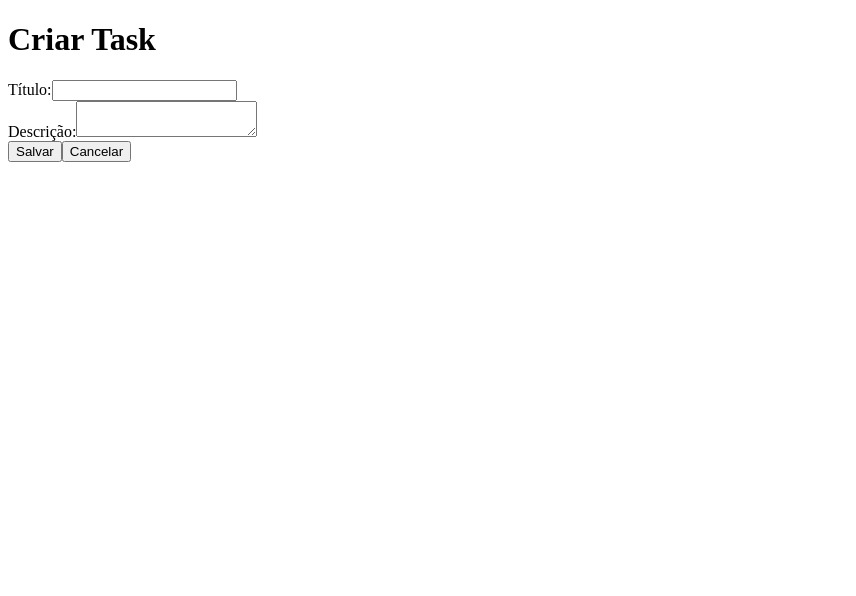
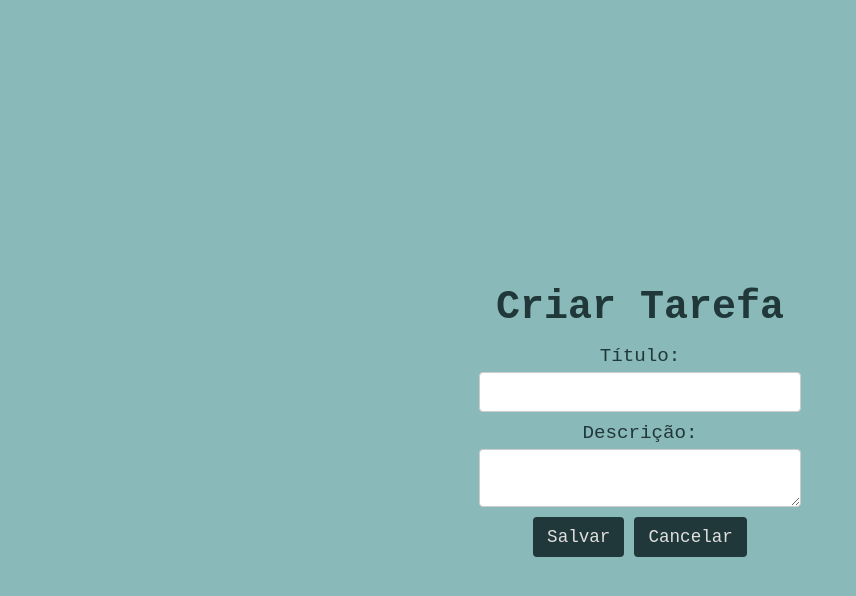
Before and after one commit to paulgabr/todolist, a Next.js app in the folder client/: page /todos/create in a window 1280 px wide. Shown: the top 596 px of the page, without its empty margins (0-856 px from the left). Built offline with nearby package versions, Linux system fonts and the light colour scheme; no server answers.

Commit message:
Adicionando estilo e refatorando páginas

```diff
--- a/client/src/app/layout.tsx
+++ b/client/src/app/layout.tsx
@@ -12,7 +12,7 @@ export default function RootLayout({
 }>) {
   return (
     <html lang="pt">
-      <body>
+      <body style={{backgroundColor: "rgb(137, 185, 185)"}}>
         {children}
       </body>
     </html>
--- /dev/null
+++ b/client/src/app/todos/[id]/page.module.css
@@ -0,0 +1,74 @@
+.main {
+  display: flex;
+  flex-direction: column;
+  align-items: center;
+  justify-content: center;
+  height: 100vh;
+}
+
+.title {
+  font-family: monospace;
+  font-size: 2.5rem;
+  color: #21383a;
+  margin-bottom: 15px;
+}
+
+.formGroup {
+  display: flex;
+  flex-direction: column;
+  align-items: center;
+  justify-content: center;
+}
+
+.label {
+  font-family: 'Courier New', Courier, monospace;
+  font-size: 1.2rem;
+  color: #21383a;
+  margin-bottom: 5px;
+}
+
+.input {
+  padding: 10px;
+  border: 1px solid #ccc;
+  border-radius: 4px;
+  font-size: 1rem;
+  width: 300px;
+  margin-bottom: 10px;
+}
+
+.checkboxGroup {
+  display: flex;
+  align-items: center;
+  justify-content: center;
+  margin-bottom: 10px;
+}
+
+.labelCheckbox {
+  font-family: 'Courier New', Courier, monospace;
+  font-size: 1.2rem;
+  color: #21383a;
+  margin-right: 5px;
+}
+
+.checkbox {
+  margin-right: 10px;
+  width: 20px;
+  height: 20px;
+}
+
+.buttonGroup {
+  display: flex;
+  justify-content: center;
+  gap: 10px;
+}
+
+.button {
+  background-color: #21383a;
+  color: #e0e0e0;
+  padding: 10px 14px;
+  border: none;
+  border-radius: 4px;
+  font-size: 1.1rem;
+  font-family: 'Courier New', Courier, monospace;
+  cursor: pointer;
+}
--- /dev/null
+++ b/client/src/app/todos/create/page.module.css
@@ -0,0 +1,54 @@
+.main {
+  display: flex;
+  flex-direction: column;
+  align-items: center;
+  justify-content: center;
+  height: 100vh;
+}
+
+.title {
+  font-family: monospace;
+  font-size: 2.5rem;
+  color: #21383a;
+  margin-bottom: 15px;
+}
+
+.formGroup {
+  display: flex;
+  flex-direction: column;
+  align-items: center;
+  justify-content: center;
+}
+
+.label {
+  font-family: 'Courier New', Courier, monospace;
+  font-size: 1.2rem;
+  color: #21383a;
+  margin-bottom: 5px;
+}
+
+.input {
+  padding: 10px;
+  border: 1px solid #ccc;
+  border-radius: 4px;
+  font-size: 1rem;
+  width: 300px;
+  margin-bottom: 10px;
+}
+
+.buttonGroup {
+  display: flex;
+  justify-content: center;
+  gap: 10px;
+}
+
+.button {
+  background-color: #21383a;
+  color: #e0e0e0;
+  padding: 10px 14px;
+  border: none;
+  border-radius: 4px;
+  font-size: 1.1rem;
+  font-family: 'Courier New', Courier, monospace;
+  cursor: pointer;
+}
--- a/client/src/app/todos/create/page.tsx
+++ b/client/src/app/todos/create/page.tsx
@@ -3,6 +3,7 @@
 import { useState } from 'react'
 import { createTodo } from '@/lib/api'
 import { useRouter } from 'next/navigation'
+import styles from './page.module.css'
 
 export default function CreateTodoPage() {
   const [title, setTitle] = useState('')
@@ -16,30 +17,34 @@ export default function CreateTodoPage() {
   }
 
   return (
-    <main>
-      <h1>Criar Task</h1>
+    <main className={styles.main}>
+      <h1 className={styles.title}>Criar Tarefa</h1>
       <form onSubmit={handleSubmit}>
-        <div>
-          <label htmlFor="title">Título:</label>
+        <div className={styles.formGroup}>
+          <label htmlFor="title" className={styles.label}>Título:</label>
           <input
             type="text"
             id="title"
+            className={styles.input}
             value={title}
             onChange={(e) => setTitle(e.target.value)}
             required
           />
         </div>
-        <div>
-          <label htmlFor="description">Descrição:</label>
+        <div className={styles.formGroup}>
+          <label htmlFor="description" className={styles.label}>Descrição:</label>
           <textarea
             id="description"
+            className={styles.input}
             value={description}
             onChange={(e) => setDescription(e.target.value)}
             required
           />
         </div>
-        <button type="submit">Salvar</button>
-        <button type="button" onClick={() => router.push('/todos')}>Cancelar</button>
+        <div className={styles.buttonGroup}>
+          <button type="submit" className={styles.button}>Salvar</button>
+          <button type="button" onClick={() => router.push('/todos')} className={styles.button}>Cancelar</button>
+        </div>
       </form>
     </main>
   )
--- /dev/null
+++ b/client/src/app/todos/page.module.css
@@ -0,0 +1,63 @@
+.main {
+  display: flex;
+  flex-direction: column;
+  align-items: center;
+  justify-content: center;
+  height: 100vh;
+}
+
+.title {
+  font-family: monospace;
+  font-size: 2.5rem;
+  color: #21383a;
+  margin-bottom: 15px;
+}
+
+.createLink {
+  background-color: #21383a;
+  color: #e0e0e0;
+  padding: 10px 14px;
+  margin-bottom: 10px;
+  border-radius: 4px;
+  font-size: 1.1rem;
+  font-family: 'Courier New', Courier, monospace;
+  text-decoration: none;
+}
+
+.todoList {
+  padding: 8px;
+  width: 25rem;
+  list-style-type: none;
+  background-color: #e0e0e0;
+  border-radius: 8px;
+}
+
+.todoItem {
+  display: flex;
+  justify-content: space-between;
+  align-items: center;
+  padding: 9px;
+  border-bottom: 1px solid #ccc;
+  color: #21383a;
+  font-family: 'Lucida Sans', 'Lucida Sans Regular', 'Lucida Grande', 'Lucida Sans Unicode', Geneva, Verdana, sans-serif;
+  font-size: 1rem;
+}
+
+.editLink {
+  color: #5f6d6e;
+  text-decoration: none;
+  font-weight: bold;
+  font-size: 0.9rem;
+}
+
+.todoLink {
+  color: #21383a;
+  text-decoration: none;
+  font-weight: bold;
+  font-size: 0.9rem;
+}
+
+.todoLink:hover,
+.editLink:hover {
+  text-decoration: underline;
+}
```
Also changed, not shown: client/src/app/todos/[id]/page.tsx (+16 -10 lines), client/src/app/todos/page.tsx (+17 -8 lines).
